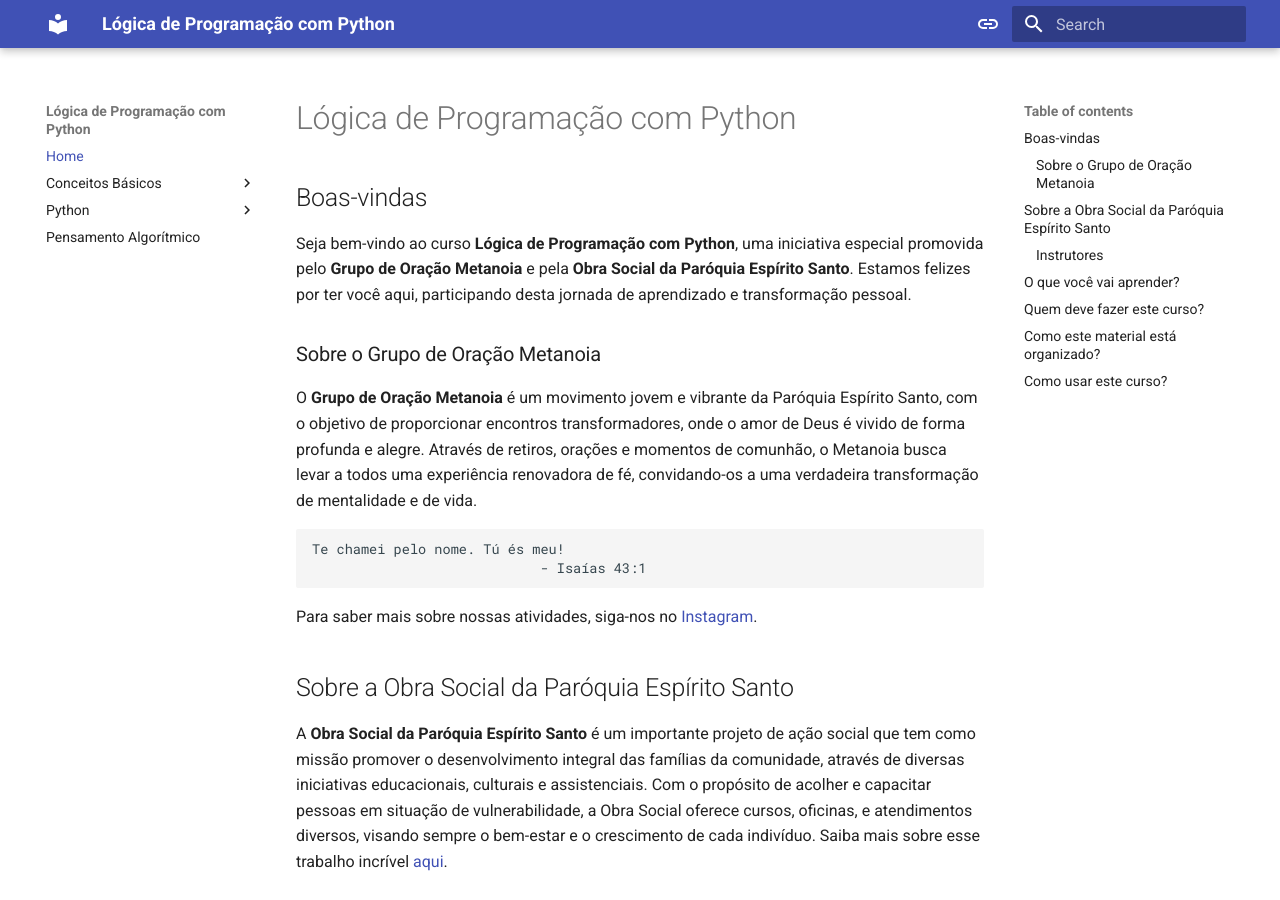
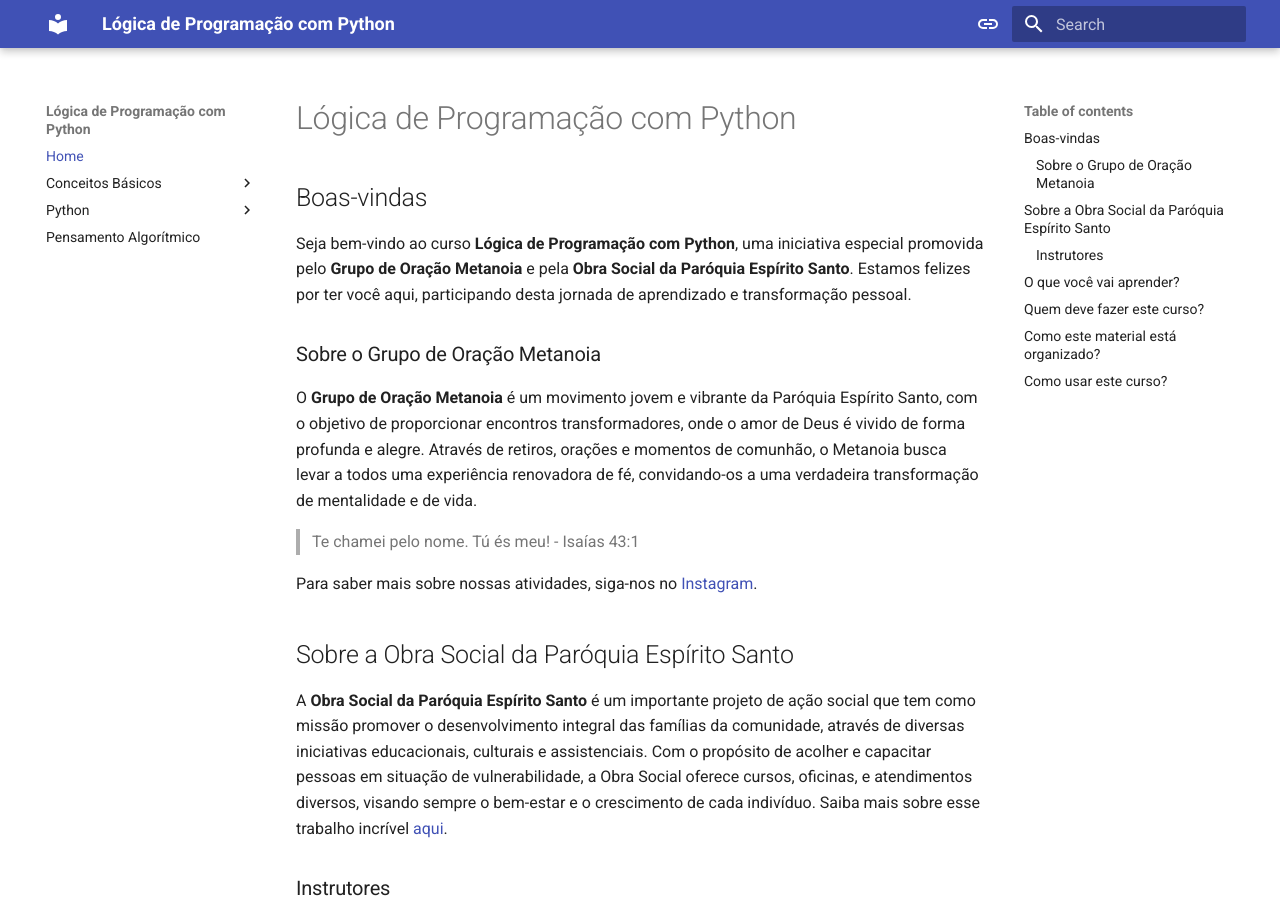
Before and after one commit to dantba/metanoia-ensina-python, an MkDocs documentation site: the page built from docs/index.md, in a window 1280 px wide and 900 px high. Built offline with MkDocs 1.6.1 and Material for MkDocs 9.7.7, drawn with Linux system fonts in a browser that asks for light colours.

Commit message:
versicle should be quote, not code block

````diff
--- a/docs/index.md
+++ b/docs/index.md
@@ -8,10 +8,8 @@
 
 O **Grupo de Oração Metanoia** é um movimento jovem e vibrante da Paróquia Espírito Santo, com o objetivo de proporcionar encontros transformadores, onde o amor de Deus é vivido de forma profunda e alegre. Através de retiros, orações e momentos de comunhão, o Metanoia busca levar a todos uma experiência renovadora de fé, convidando-os a uma verdadeira transformação de mentalidade e de vida.
 
-```
-Te chamei pelo nome. Tú és meu!
-                            - Isaías 43:1
-```
+>Te chamei pelo nome. Tú és meu!
+- Isaías 43:1
 
 Para saber mais sobre nossas atividades, siga-nos no [Instagram](https://www.instagram.com/metanoiapes/).
 
````
